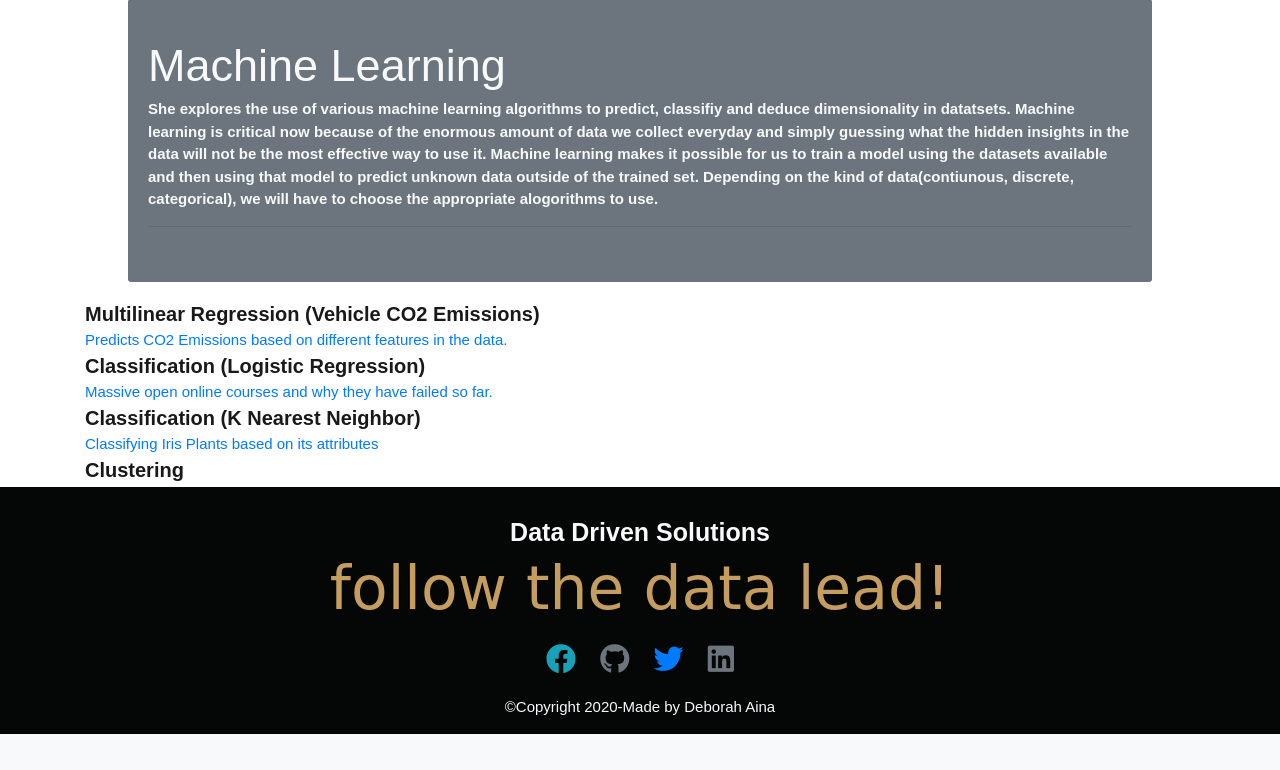
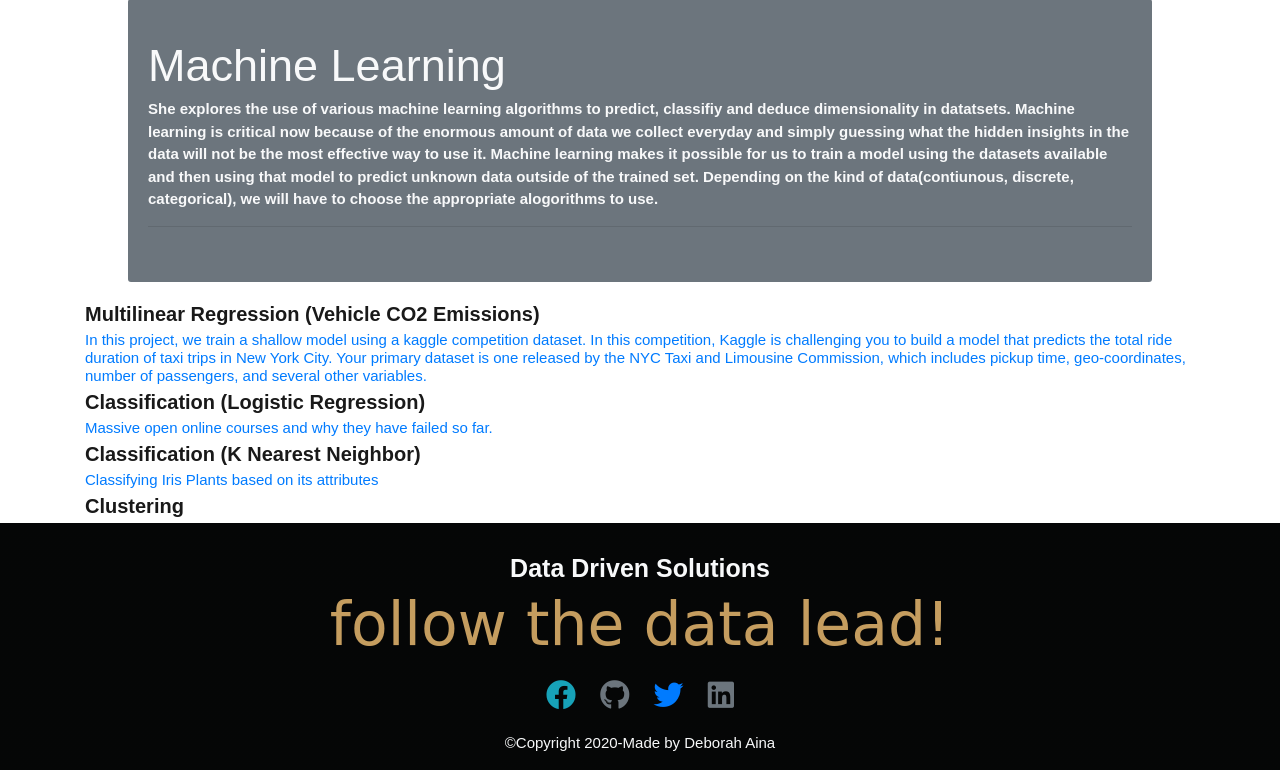
Before and after one commit to Deborahaina/data-telling, a Flask app: page /ML in a window 1280 px wide. Shown: the part 71-841 px from the top of the page. Before the commit the page ends 805 px from the top, so only its background shows below. Run offline with Flask 2, Linux system fonts and the light colour scheme; parts of the project's set-up code (start-up, migrations or seed data) failed here and were passed over; some libraries are stand-ins or nearby versions; some web fonts are replaced.

Commit message:
Updating linear regression

```diff
--- a/templates/ML.html
+++ b/templates/ML.html
@@ -58,7 +58,9 @@ to predict unknown data outside of the trained set. Depending on the kind of dat
       <h2 class='font-weight-bold text-underlined'>Multilinear Regression (Vehicle CO2 Emissions)</h2>
       <h4>
           <a href="https://github.com/Deborahaina/Multilinear-Regression">
-            Predicts CO2 Emissions based on different features in the data.</a>
+            In this project, we train a shallow model using a kaggle competition dataset. In this competition, Kaggle is challenging you to build a model
+             that predicts the total ride duration of taxi trips in New York City. Your primary dataset is one released by the NYC Taxi and Limousine
+             Commission, which includes pickup time, geo-coordinates, number of passengers, and several other variables.</a>
       </h4>
   </div>
   <div class="container">
```
